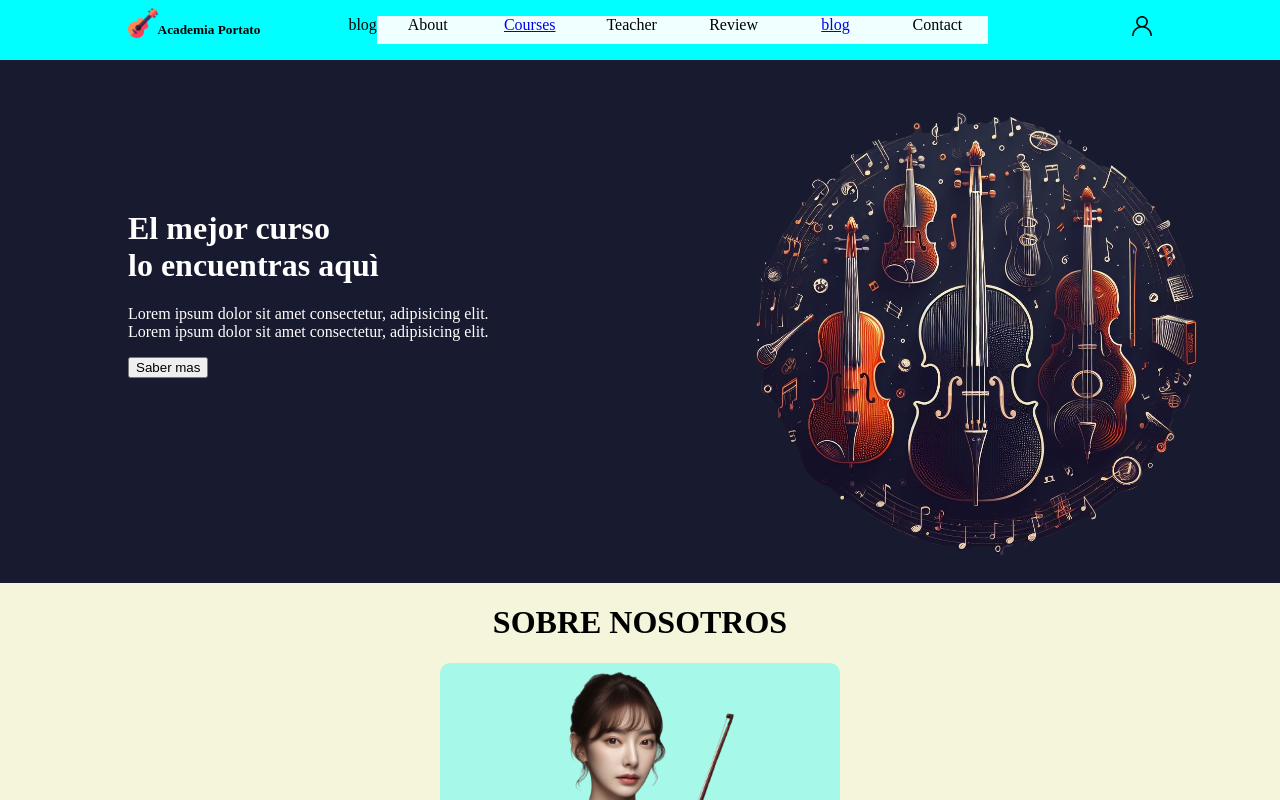
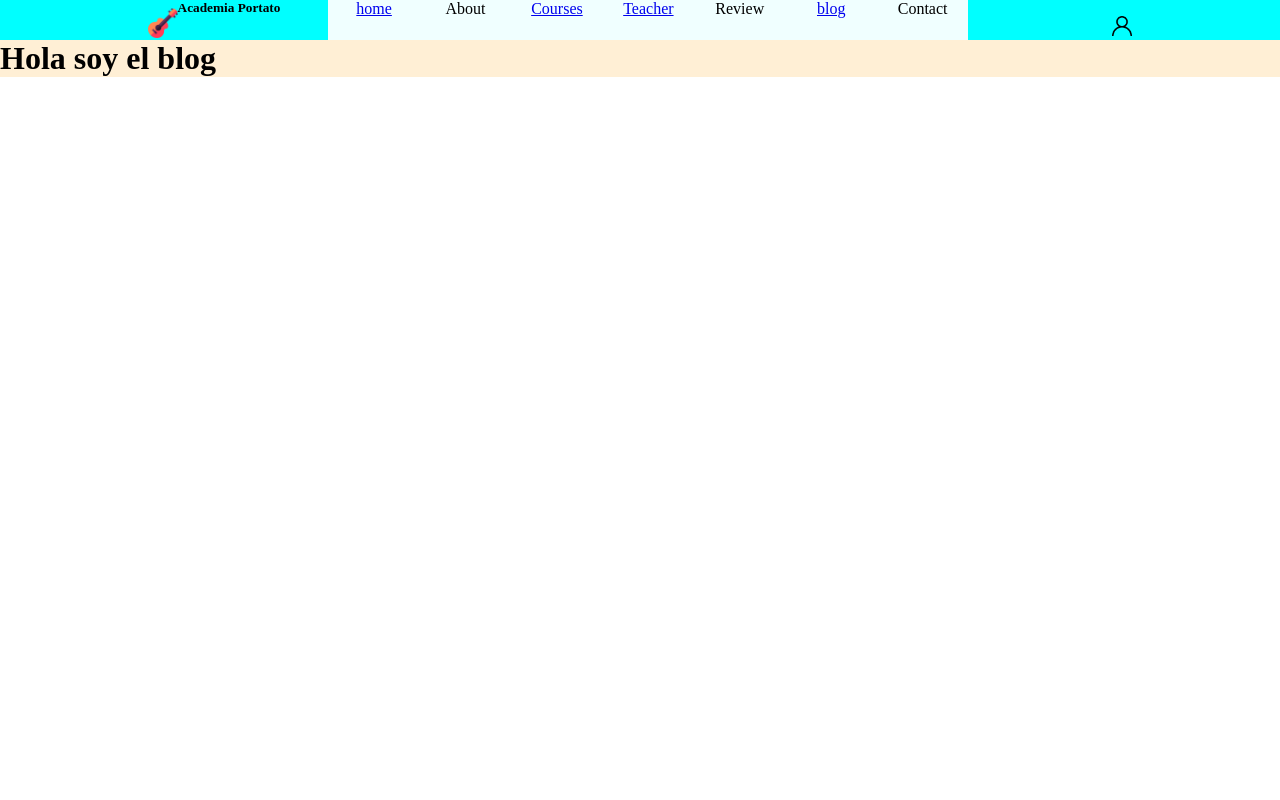
Before and after one commit to No-Country/c15-12-n-node-react, a React (Vite) app: page /#/blog in a window 1280 px wide. Shown: the top 800 px of the page. Built offline with nearby package versions, Linux system fonts and the light colour scheme.

Commit message:
correcion de enrutamiento react-router

```diff
--- a/components/blog.jsx
+++ b/components/blog.jsx
@@ -1,8 +1,8 @@
-import React from 'react'
-
 const blog = () => {
   return (
-    <div>blog</div>
+    <div>
+      <h1>Hola soy el blog </h1>
+    </div>
   )
 }
 
--- a/components/courses.jsx
+++ b/components/courses.jsx
@@ -1,4 +1,3 @@
-import React from "react";
 import "../src/styles/courses.css";
 
 const courses = () => {
--- a/components/home.jsx
+++ b/components/home.jsx
@@ -6,8 +6,8 @@ import violonchelo from '../src/assets/images_project/Nueva carpeta/violonchelo.
 import contrabajo from '../src/assets/images_project/Nueva carpeta/contrabajo.png';
 import woman from '../src/assets/images_project/Nueva carpeta/img-woman.jpg';
 import comillas from '../src/assets/images_project/Nueva carpeta/comillas.png';
-import Footer from '../components/footer';
-import SignupForm from '../components/form';
+import Footer from './footer';
+import SignupForm from './form';
 
 function Home() {
   return (
--- a/components/nav.jsx
+++ b/components/nav.jsx
@@ -1,42 +1,38 @@
-import '../src/styles/nav.css';
-import portatoIcon from '../src/assets/images_project/Nueva carpeta/guitarra.png';
-import userIcon from '../src/assets/images_project/Nueva carpeta/usuario.png';
-import Courses from '../components/courses';
-import Blog from '../components/blog';
-import { Routes, Route, Link } from 'react-router-dom';
+import "../src/styles/nav.css";
+import portatoIcon from "../src/assets/images_project/Nueva carpeta/guitarra.png";
+import userIcon from "../src/assets/images_project/Nueva carpeta/usuario.png";
+import { Link } from "react-router-dom";
 
 const Nav = () => {
   return (
-    <>
     <nav>
       <img
-          className='portato-img-icon'
+        className="portato-img-icon"
         src={portatoIcon}
-          alt='portato-img-icon'
+        alt="portato-img-icon"
       />
       <h5>Academia Portato</h5>
       <ul>
-          <Routes>
-            <Route path='/courses' element={<Courses />} />
-            <Route path='/blog' element={<Blog />} />
-          </Routes>
-          {/* <li>Home</li> */}
+        <li>
+          <Link to="/">home</Link>
+        </li>
         <li>About</li>
         <li>
-            <Link to='/courses'>Courses</Link>
+          <Link to="/courses">Courses</Link>
         </li>
-          <li>Teacher</li>
+        <li>
+          <Link to="/teacher">Teacher</Link>
+        </li>
         <li>Review</li>
         <li>
-            <Link to='/blog'>blog</Link>
+          <Link to="/blog">blog</Link>
         </li>
         <li>Contact</li>
       </ul>
-        <div className='container-img'>
-          <img className='user-img' src={userIcon} alt='user-img' />
+      <div className="container-img">
+        <img className="user-img" src={userIcon} alt="user-img" />
       </div>
     </nav>
-    </>
   );
 };
 
--- a/components/teacher.jsx
+++ b/components/teacher.jsx
@@ -1,9 +1,9 @@
-import React from 'react'
-
 const teacher = () => {
   return (
-    <div>teacher</div>
-  )
-}
+    <div>
+      <h1>Hola soy el teacher</h1>
+    </div>
+  );
+};
 
-export default teacher
+export default teacher;
--- a/src/App.css
+++ b/src/App.css
@@ -1,6 +1,10 @@
-#root {
+* {
   margin: 0;
   padding: 0;
+}
+
+#root {
+  /* aqui agregar variables  */
 }
 .App {
   width: 100%;
--- a/src/App.jsx
+++ b/src/App.jsx
@@ -1,15 +1,23 @@
-import './App.css';
-import Home from '../components/home';
-import Nav from '../components/nav';
-function App() {
+import "./App.css";
+import Home from "../components/home";
+import Nav from "../components/nav";
+import Courses from "../components/courses";
+import Teacher from "../components/teacher";
+import Blog from "../components/blog";
+import { Routes, Route } from "react-router-dom";
+
+const App = () => {
   return (
-    <>
-      <div className='App'>
-        <Nav />
-        <Home />
-      </div>
-    </>
+    <div className="App">
+      <Nav />
+      <Routes>
+        <Route path="/" element={<Home />} />
+        <Route path="/courses" element={<Courses />} />
+        <Route path="/teacher" element={<Teacher />} />
+        <Route path="/blog" element={<Blog />} />
+      </Routes>
+    </div>
   );
-}
+};
 
 export default App;
```
Also changed, not shown: src/main.jsx (+6 -6 lines). Lines whose indentation alone changed are shown as unchanged.
